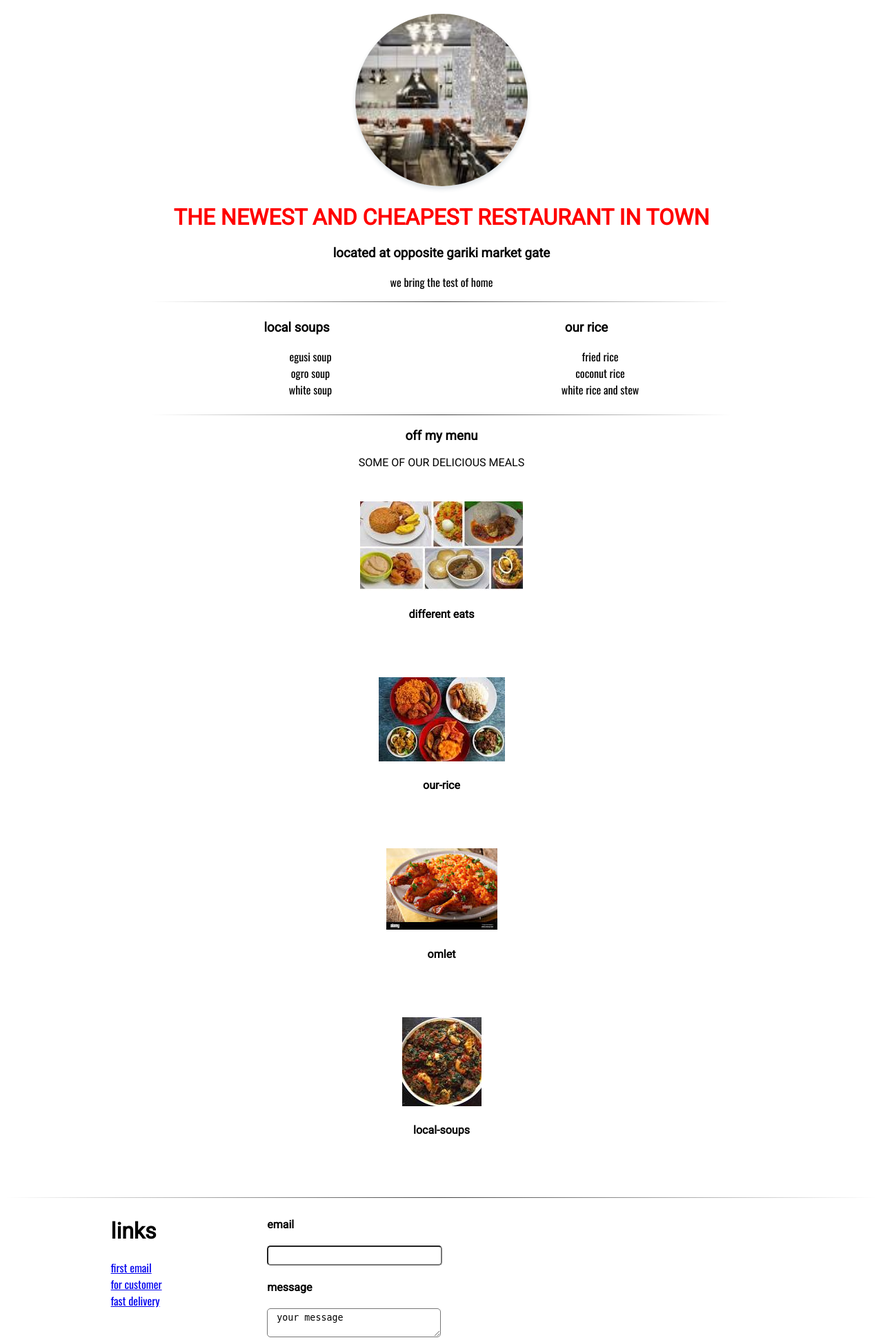
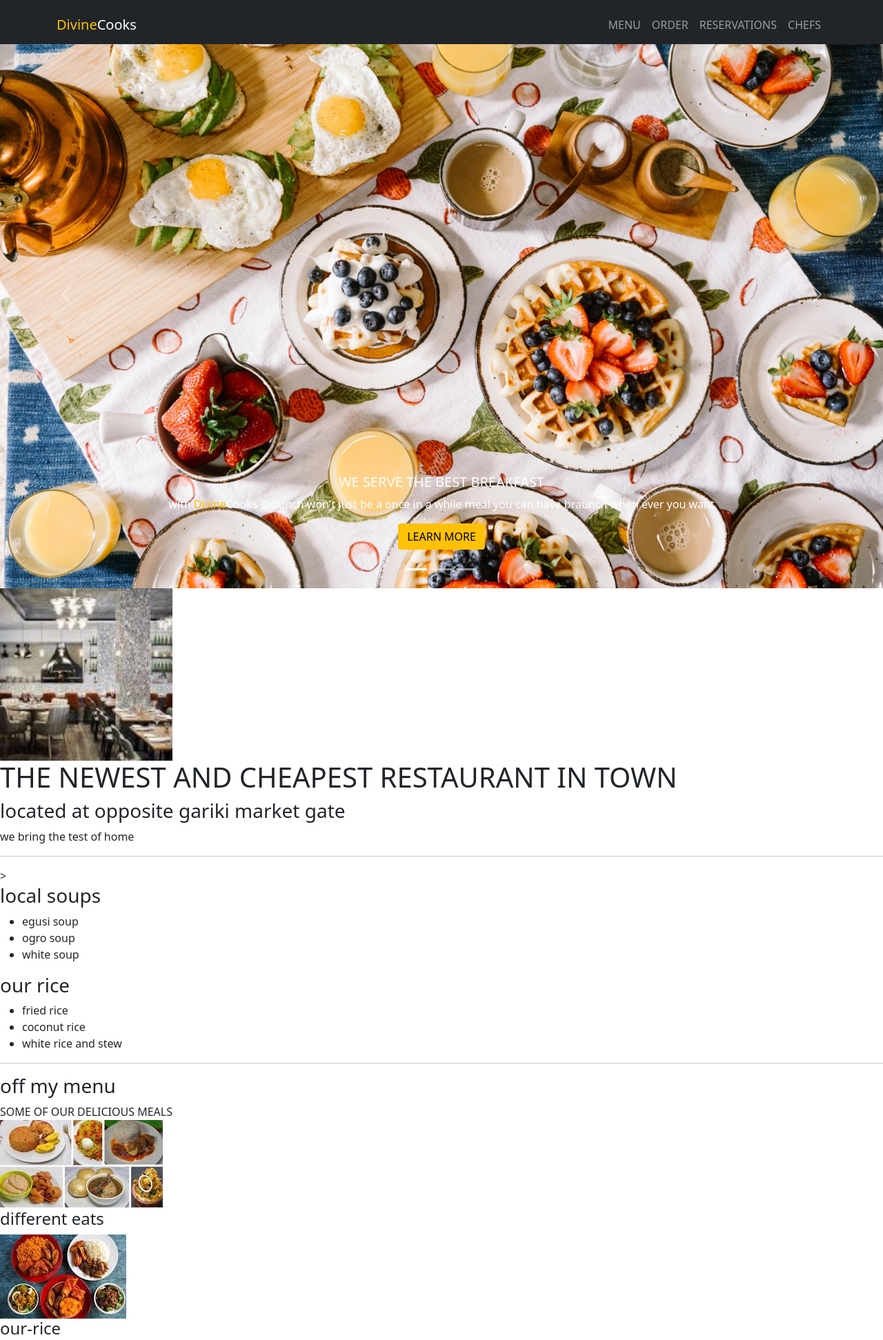
Before and after one commit to Divinechukwuma/coding101, a PHP site: page /1.html in a window 1280 px wide. Shown: the top 1943 px of the page at 69% size. Run offline with PHP 8.4, Linux system fonts and the light colour scheme.

Commit message:
i changed my html,css,code to bootstrap

```diff
--- a/1.html
+++ b/1.html
@@ -5,59 +5,143 @@
     <title> new island eats </title>
     <link rel="stylesheet" href="1style.css">
     <meta name="view port " content="width=display-width, initial-scale=1">
-    <link rel="preconnect" href="https://fonts.googleapis.com">
+    <!--bootstrap css-->
+    <link href="https://cdn.jsdelivr.net/npm/bootstrap@5.0.2/dist/css/bootstrap.min.css" rel="stylesheet" integrity="sha384-EVSTQN3/azprG1Anm3QDgpJLIm9Nao0Yz1ztcQTwFspd3yD65VohhpuuCOmLASjC" crossorigin="anonymous">
     <link rel="preconnect" href="https://fonts.gstatic.com" crossorigin>
     <link href="https://fonts.googleapis.com/css2?family=Oswald&family=Roboto&display=swap" rel="stylesheet">
+
 </head>
 
 <body>
+        <!--navbar-->
+        <section>
+           <nav class="navbar navbar-expand-md bg-dark navbar-dark pt-3 fixed-top" >
             <div class="container">
-        <div class="intro">
+                <a href="#" class="navbar-brand">
+                    <span class="text-warning">Divine</span>Cooks </a>
+
+              <button class="navbar-toggler" type="button" data-bs-toggle="collapse" data-bs-target="#navbar">
+                <span class="navbar-toggler-icon"></span>
+              </button>
+
+                <div class="collapse navbar-collapse" id="navbar">
+                <ul class="navbar-nav ms-auto">
+                    <li class="nav-item">
+                        <a href="#menu" class="nav-link"> MENU</a>
+                    </li>
+                    <li class="nav-item">
+                        <a href="#order" class="nav-link">ORDER</a>
+                    </li>
+                    <li class="nav-item">
+                        <a href="#reservations" class="nav-link">RESERVATIONS</a>
+                    </li>
+                    <li class="navbar-item">
+                        <a href="#chefs" class="nav-link">CHEFS</a>
+                    </li>
+                </ul>
+
+                </div>
+            </div>
+           </nav>
+        </section>
+        <!--carousels-->
+        <section>
+            <div id="carouselExampleCaptions" class="carousel slide" data-bs-ride="carousel">
+                <div class="carousel-indicators">
+                  <button type="button" data-bs-target="#carouselExampleCaptions" data-bs-slide-to="0" class="active" ></button>
+                  <button type="button" data-bs-target="#carouselExampleCaptions" data-bs-slide-to="1" ></button>
+                  <button type="button" data-bs-target="#carouselExampleCaptions" data-bs-slide-to="2" ></button>
+                </div>
+                <div class="carousel-inner">
+                  <div class="carousel-item active">
+                    <img src="braunch.jpg" class="d-block w-100 " alt="...">
+                    <div class="carousel-caption d-none d-md-block">
+                      <h5>WE SERVE THE BEST BREAKFAST</h5>
+                      <p>with  <span class="text-warning">Divine</span>Cooks Braunch won't just be a once in a while meal you can have braunch when ever you want</p>
+                     <p>
+                        <a href="#" class="btn btn-warning">LEARN MORE</a>
+                     </p>
+                    </div>
+                  </div>
+                  <div class="carousel-item">
+                    <img src="pizza.jpg" class="d-block w-100" alt="...">
+                    <div class="carousel-caption d-none d-md-block">
+                      <h5>WE SERVE THE BEST LAUNCH</h5>
+                      <p> with <span class="text-warning">Divine</span>Cooks you can have the best pizza and shawarma you have ever tasted</p>
+                      <p>
+                        <a href="#" class="btn btn-warning">LEARN MORE</a>
+                     </p>
+                    </div>
+                  </div>
+                  <div class="carousel-item">
+                    <img src="salad.jpg" class="d-block w-100" alt="...">
+                    <div class="carousel-caption d-none d-md-block">
+                      <h5>EAT WITHOUT GAINING WEIGHT</h5>
+                      <p>with <span class="text-warning">Divine</span>Cooks u can eat healthy and still have the flavor of your favorites junk food</p>
+                      <p>
+                        <a href="#" class="btn btn-warning">LEARN MORE</a>
+                     </p>
+                    </div>
+                  </div>
+                </div>
+                <button class="carousel-control-prev" type="button" data-bs-target="#carouselExampleCaptions" data-bs-slide="prev">
+                  <span class="carousel-control-prev-icon"></span>
+                  <span class="visually-hidden">Previous</span>
+                </button>
+                <button class="carousel-control-next" type="button" data-bs-target="#carouselExampleCaptions" data-bs-slide="next">
+                  <span class="carousel-control-next-icon"></span>
+                  <span class="visually-hidden">Next</span>
+                </button>
+              </div>
+        </section>
+        <!--introduction-->
+        <section>
             <img class="id" src="img\island-image.jfif" style="width: 250px; height: 250px;" alt="island">
             <h1 class="h1">THE NEWEST AND CHEAPEST RESTAURANT IN TOWN
             </h1>
             <h3> located at opposite gariki market gate
             </h3>
             <p> we bring the test of home </p>
-        </div>
+        </section>
         <hr>
-        <div class="style">
-            <div class="local-soups">
+        <!--types of dishes-->
+        <section>
+            <div>>
                 <h3> local soups </h3>
-                <ul class="type">
+                <ul>
                     <li> egusi soup </li>
                     <li> ogro soup</li>
                     <li> white soup </li>
                 </ul>
             </div>
-            <div class="our-rice">
+            <div>
                 <h3>our rice</h3>
-                <ul class="type">
+                <ul>
                     <li> fried rice </li>
                     <li> coconut rice</li>
                     <li> white rice and stew </li>
                 </ul>
             </div>
-        </div>
+        </section>
         <hr>
+        <!--images-->
+        <section>
+            <h3> off my menu</h3>
+            <figcaption> SOME OF OUR DELICIOUS MEALS
+                <figure>
                     <div>
-            <h3 class="my-menu"> off my menu</h3>
-            <figcaption class="food-2"> SOME OF OUR DELICIOUS MEALS
-                <div class="my-menu-grid">
-                    <figure>
-                        <div class="menu-image-wrapper">
                         <img class="menu-image" src="img/food 2.jfif" style="width:150; height: 150; " alt="">
                         <h4> different eats</h4>
                     </div>
-                        <div class="menu-image-wrapper">
+                    <div>
                         <img class="menu-image" src="img/food.jfif" style="width:150; height: 150; " alt="">
                         <h4>our-rice </h4>
                     </div>
-                        <div class="menu-image-wrapper">
+                    <div>
                         <img class="menu-image" src="img/food 4.jfif" style="width:150; height: 200; " alt="">
                         <h4>omlet</h4>
                     </div>
-                        <div class="menu-image-wrapper">
+                    <div>
                         <img class="menu-image" src="img/food 3.jfif" style="width:150; height: 200; " alt="">
                         <h4>
                             local-soups
@@ -66,11 +150,10 @@
                 </figure>
             </figcaption>
     </div>
-    </div>
+    </section>
     <hr>
-
-    <div class="links-and-contact">
-        <div class="links">
+    <!--links-->
+    <section>
         <h1>links</h1>
         <ul class="link-list">
             <li>
@@ -83,8 +166,10 @@
                 <a href="http://www.chusilmotors.rf.gd/?i=2">fast delivery </a>
             </li>
         </ul>
-        </div>
-        <div class="btn">
+    </section>
+    <hr>
+    <!--form-->
+    <section>
         <form action="#">
             <label for="email">
                 <h4>email</h4>
@@ -98,10 +183,9 @@
                 <input id="sumbit-button" type="submit" value="send message" />
             </div>
         </form>
- <div></div>
-        </div>
-    </div>
-    </div>
+    </section>
+    <!--bootstrap js -->
+    <script src="https://cdn.jsdelivr.net/npm/bootstrap@5.0.2/dist/js/bootstrap.bundle.min.js" integrity="sha384-MrcW6ZMFYlzcLA8Nl+NtUVF0sA7MsXsP1UyJoMp4YLEuNSfAP+JcXn/tWtIaxVXM" crossorigin="anonymous"></script>
     <script src="1.js"></script>
 </body>
 
--- a/1style.css
+++ /dev/null
@@ -1,157 +0,0 @@
-body {
-    font-family:'Oswald';
-    background: rgb(#caebf2);
-}
-
-h1,
-h2,
-h3,
-h4,
-figcaption {
-    font-family: 'roboto', monospace;
-}
-
-.h1 {
-    color: red;
-}
-
-.container {
-    max-width: 840px;
-    margin: 0 auto;
-}
-.container{
-margin: 20px auto;
-}
-
-.intro {
-    text-align: center;
-}
-
-
-.style {
-    display: grid;
-    grid-template-columns: 50% 50%;
-
-}
-
-.local-soups,
-.our-rice {
-    text-align: center;
-}
-
-.type {
-    text-align: center;
-    list-style: none;
-}
-
-@media(max-width:480px) {
-    .style {
-        grid-template-columns: 100px;
-
-    }
-
-}
-
-.food-2 {
-    text-align: center;
-}
-
-.my-menu {
-    text-align: center;
-}
-
-.my-menu-grid {
-    display: grid;
-    grid-template-rows: 50% 50%;
-}
-
-.menu-image-wrapper {
-    justify-self: center;
-    padding: 4%;
-    position: relative;
-}
-
-.menu-image:hover {
-    filter: brightness(.75);
-    box-shadow: 0 8px 12px 0 rgba(34, 60, 80, o.16);
-}
-
-.menu-image-wrapper:hover>h4 {
-    visibility: visible;
-}
-
-.menu-image-wrapper:hover>h4 {
-    position: absolute;
-    top: 50%;
-    left: 50%;
-    transform: translate(-50%, -50%);
-    color: white;
-    visibility: hidden;
-    z-index: 2;
-    transition: all ease-in-out .2%
-}
-
-@media(max-width: 650px) {
-    .my-menu-grid {
-        grid-template-columns: 100px;
-
-    }
-}
-
-.links-and-contact {
-    display: grid;
-    grid-template-columns: 30% 70%;
-}
-
-.links {
-    justify-self: center;
-}
-
-.link-list {
-    list-style: none;
-    padding: 0%;
-}
-
-@media(max-width:650px) {
-    .links-and-contact {
-        grid-template-columns: 100%;
-    }
-}
-
-.id {
-    border-radius: 50%;
-    width: 150px;
-    height: 150px;
-    box-shadow: 0 4px 6px 0 rgb(34, 60, 80, 0.16);
-    transition: all ease-in-out.2%;
-}
-
-.id:hover {
-    box-shadow: 0 8px 12px 0 rgb(34, 60, 80, o.16);
-}
-
-.my-menu {
-    border-radius: 5px;
-    box-shadow: 0 4px 6px 0 rgba(34, 60, 80, o.16);
-    transition: all ease-in-out .2%;
-}
-
-form input,
-textarea {
-    padding: 5px;
-    border-radius: 5px;
-    width: 240px;
-}
-
-.form input[type="sumbit"] {
-    width: 250px;
-}
-
-.submit-button-wrapper {
-    margin: 20px 0;
-}
-hr{
-    border: 0;
-    height: 1px;
-    background-image: linear-gradient(to right,rgba(0,0,0,0),rgba(0,0,0,0.75),rgba(0,0,0,0));
-}
```
Also changed, not shown: 3.css (+15 -10 lines), braunch.jpg (added), dark restaurant.jpg (added), peakpx (1).jpg (added), pic4.jpg (added), 6 other files. Lines whose indentation alone changed are shown as unchanged.
